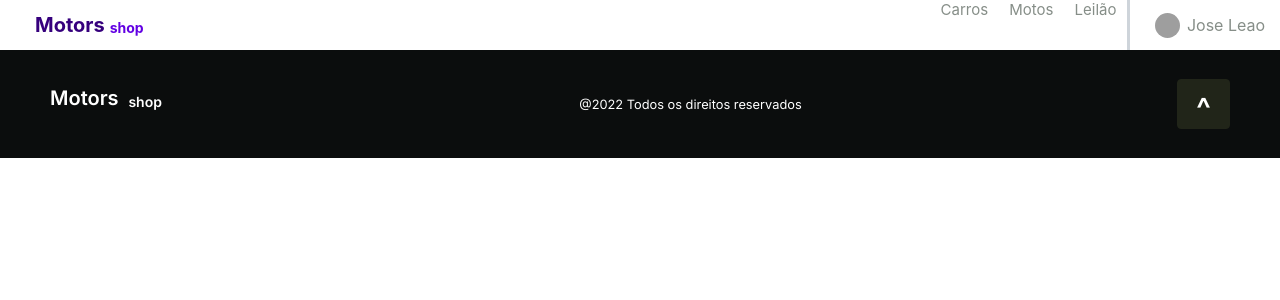
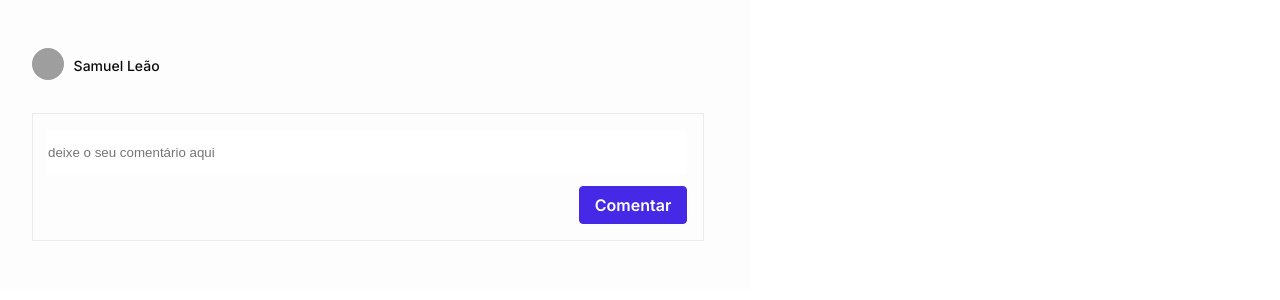
Before and after one commit to Motors-Shopp/Motors-Shop-FE, a React (Create React App) app: page / in a window 1280 px wide. Shown: the top 300 px of the page. Built offline with nearby package versions, Linux system fonts and the light colour scheme; grey boxes are pictures that could not be loaded.

Commit message:
STYLE: Sem alterações

```diff
--- a/src/App.tsx
+++ b/src/App.tsx
@@ -1,15 +1,13 @@
 // import VehicleCard from "./components/vehicleCard/index"
-import Footer from "./components/footers/footer";
-import Header from "./components/header/index";
+// import Footer from "./components/footers/footer";
+// import Header from "./components/header/index";
+import Announcement from "./pages/announcements/Announcement";
 
 function App() {
   return (
-    <div className="App">
-      <Header></Header>
-      <main>
-        <Footer />
-      </main>
-    </div>
+    <>
+      <Announcement />
+    </>
   );
 }
 
```
